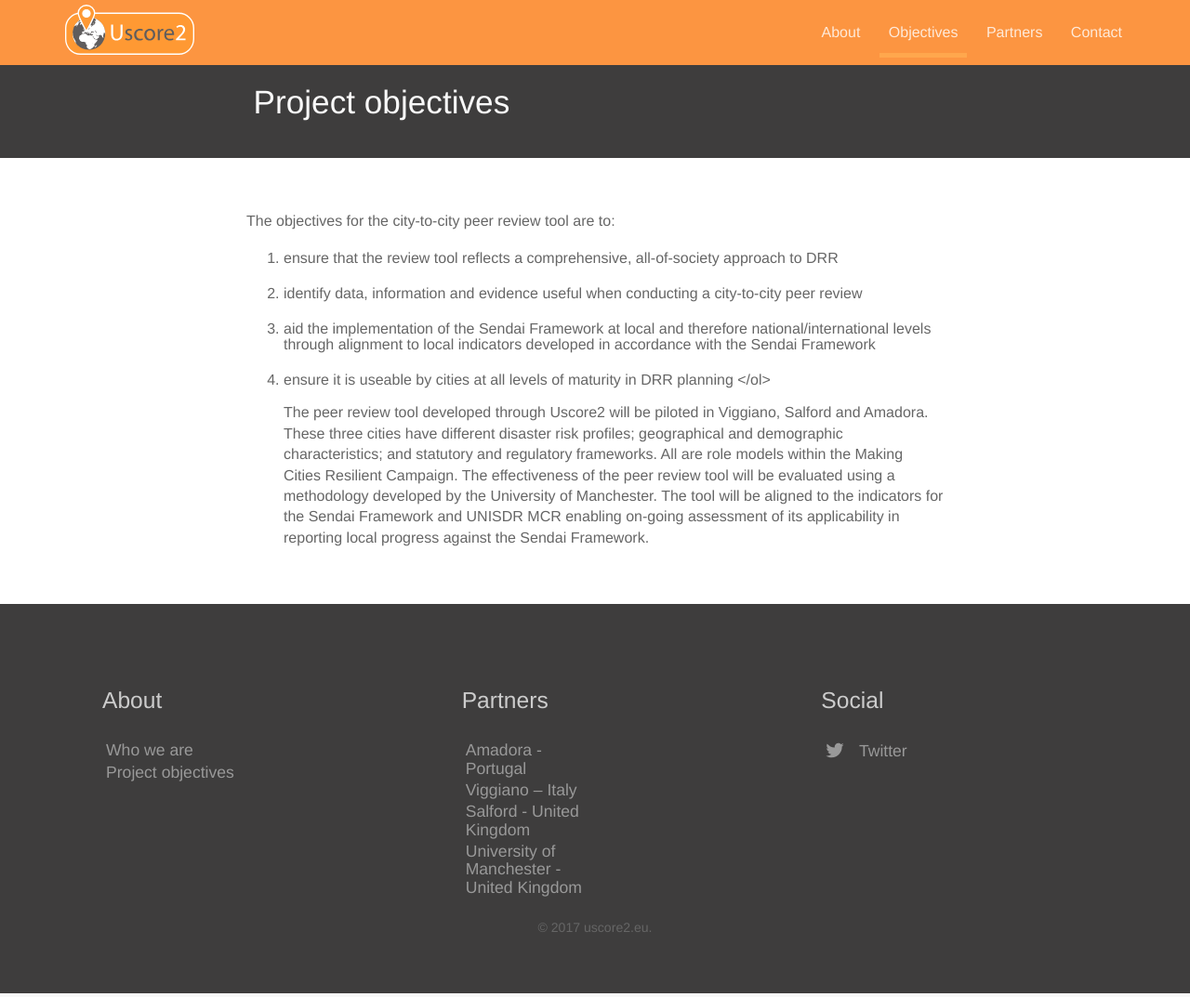
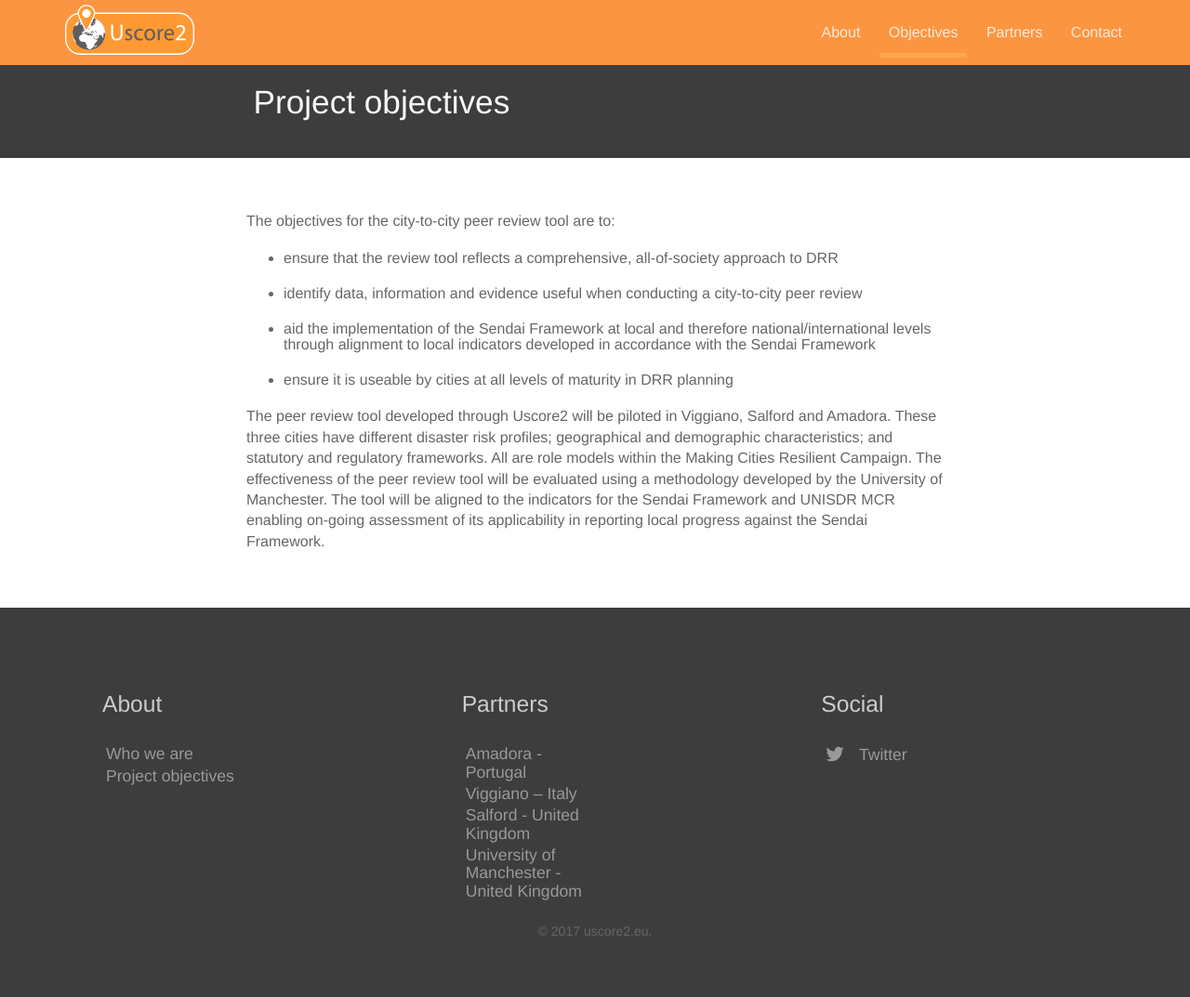
Before and after one commit to uscore2/uscore2.github.io, a Jekyll site: the page built from objectives/index.md, in a window 1280 px wide and 1073 px high. Shown: the whole window at 93% size. Built offline with Jekyll 4.4.1, drawn with Linux system fonts in a browser that asks for light colours; nearby versions of some CDN libraries.

Commit message:
Updated index.md

```diff
--- a/objectives/index.md
+++ b/objectives/index.md
@@ -4,12 +4,11 @@ layout: article
 published: true
 ---
 
-<p>The objectives for the city-to-city peer review tool are to:</p>
-<ol>
-	<li>ensure that the review tool reflects a comprehensive, all-of-society approach to DRR
-	<li>identify data, information and evidence useful when conducting a city-to-city peer review
-	<li>aid the implementation of the Sendai Framework at local and therefore national/international levels through alignment to local indicators developed in accordance with the Sendai Framework
-	<li>ensure it is useable by cities at all levels of maturity in DRR planning
-</ol>
+The objectives for the city-to-city peer review tool are to:
 
-<p>The peer review tool developed through Uscore2 will be piloted in Viggiano, Salford and Amadora. These three cities have different disaster risk profiles; geographical and demographic characteristics; and statutory and regulatory frameworks. All are role models within the Making Cities Resilient Campaign. The effectiveness of the peer review tool will be evaluated using a methodology developed by the University of Manchester. The tool will be aligned to the indicators for the Sendai Framework and UNISDR MCR enabling on-going assessment of its applicability in reporting local progress against the Sendai Framework.</p>
+- ensure that the review tool reflects a comprehensive, all-of-society approach to DRR
+- identify data, information and evidence useful when conducting a city-to-city peer review
+- aid the implementation of the Sendai Framework at local and therefore national/international levels through alignment to local indicators developed in accordance with the Sendai Framework
+- ensure it is useable by cities at all levels of maturity in DRR planning
+
+The peer review tool developed through Uscore2 will be piloted in Viggiano, Salford and Amadora. These three cities have different disaster risk profiles; geographical and demographic characteristics; and statutory and regulatory frameworks. All are role models within the Making Cities Resilient Campaign. The effectiveness of the peer review tool will be evaluated using a methodology developed by the University of Manchester. The tool will be aligned to the indicators for the Sendai Framework and UNISDR MCR enabling on-going assessment of its applicability in reporting local progress against the Sendai Framework.
```
